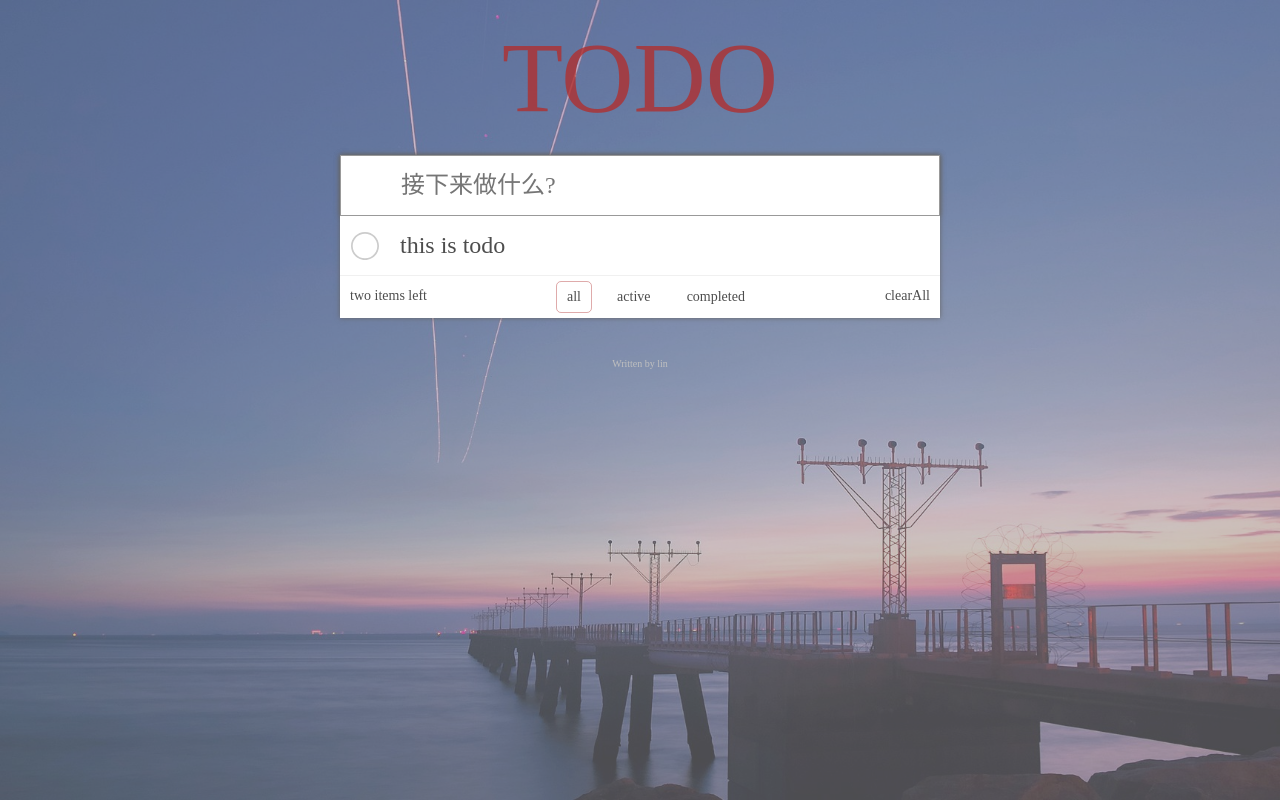
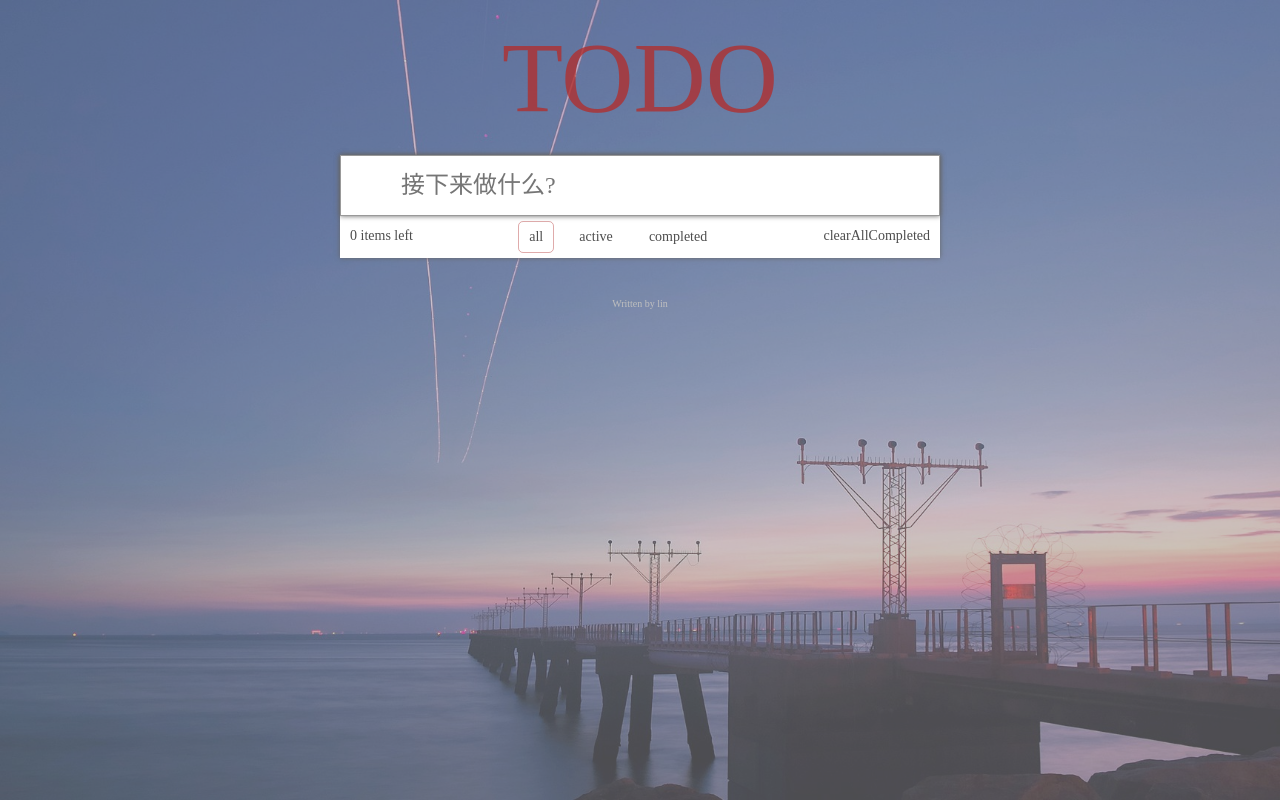
Before and after one commit to Mengbuxiu/vue-ssr-tech, a Vue app: page / in a window 1280 px wide. Built offline with nearby package versions, Linux system fonts and the light colour scheme; the HTML template or start-up script is replaced by a standard one.

Commit message:
todo 功能细节： 统计completed tab页切换，clear

```diff
--- a/src/todo/item.vue
+++ b/src/todo/item.vue
@@ -21,7 +21,8 @@
         },
         methods: {
             deleteTodo() {
-
+                // 通过this.$emit触发一个自定义事件
+                this.$emit('del',this.todo.id)
             }
         }
     }
--- a/src/todo/tabs.vue
+++ b/src/todo/tabs.vue
@@ -1,6 +1,6 @@
 <template>
     <div class="helper">
-        <span class="left">two items left</span>
+        <span class="left">{{unFinishedTodoLength}} items left</span>
         <span class="tabs">
             <span v-for="state in states"
                   :key="state"
@@ -10,7 +10,7 @@
                 {{ state }}
             </span>
         </span>
-        <span class="clear" @click="clearAll">clearAll</span>
+        <span class="clear" @click="clearAllCompleted">clearAllCompleted</span>
     </div>
 </template>
 
@@ -21,6 +21,16 @@
             filter: {
                 type: String,
                 required: true
+            },
+            todos: {
+                type: Array,
+                required: true
+            }
+        },
+        // 当数据变化时自动修改
+        computed: {
+            unFinishedTodoLength() {
+                return this.todos.filter(todo => !todo.completed).length
             }
         },
         data() {
@@ -29,11 +39,12 @@
             }
         },
         methods: {
-            toggleFilter() {
-
+            toggleFilter(state) {
+                this.$emit('toggle',state)
             },
-            clearAll() {
-
+            clearAllCompleted() {
+                // $emit 是声明方法并在另一父组件里调用的关键字
+                this.$emit('clearAllCompleted')
             }
         }
     }
--- a/src/todo/todo.vue
+++ b/src/todo/todo.vue
@@ -5,36 +5,70 @@
                 class="add-input"
                 autofocus="autofocus"
                 placeholder="接下来做什么?"
-                @keyup="addTodo"
-        >
-        <Item :todo="todo"></Item>
-        <Tabs :filter="filter"></Tabs>
+                @keyup.exact.enter="addTodo"
+        />
+        <item
+                :todo="todo"
+                v-for="todo in filteredTodos"
+                :key="todo.id"
+                @del="deleteTodo"
+        />
+        <Tabs
+                :filter="filter"
+                :todos="todos"
+                @toggle="toggleFilter"
+                @clearAllCompleted="clearAllCompleted"
+        />
     </section>
 </template>
 
 <script>
-    import Item from '../todo/item.vue'
+    import item from '../todo/item.vue'
     import Tabs from '../todo/tabs.vue'
 
+    let id = 0;
     export default {
         name: "header.vue",
         data() {
             return {
-                todo: {
-                    id: 0,
-                    content: 'this is todo',
-                    completed: false
-                },
+                todos: [],
                 filter: 'all'
             }
         },
         components: {
-            Item,
+            item,
             Tabs
         },
+        computed: {
+          filteredTodos() {
+              if (this.filter === 'all'){
+                  return this.todos;
+              }
+              const completed = this.filter === 'completed';
+              return this.todos.filter(todo => completed === todo.completed)
+          }
+        },
         methods: {
-            addTodo() {
-
+            clearAllCompleted() {
+                // 将未完成的todo重新赋值给原todos
+                this.todos = this.todos.filter(todo => !todo.completed)
+            },
+            toggleFilter(state) {
+                this.filter =state
+            },
+            addTodo(e) {
+                this.todos.unshift(
+                    {
+                        id: id++,
+                        content: e.target.value.trim(),
+                        completed: false
+                    }
+                );
+                e.target.value = ''
+            },
+            deleteTodo(id) {
+                // 如果todo.id === 传入的 id，那就删掉当前这个todo
+                this.todos.splice(this.todos.findIndex(todo => todo.id === id),1)
             }
         }
     }
```
